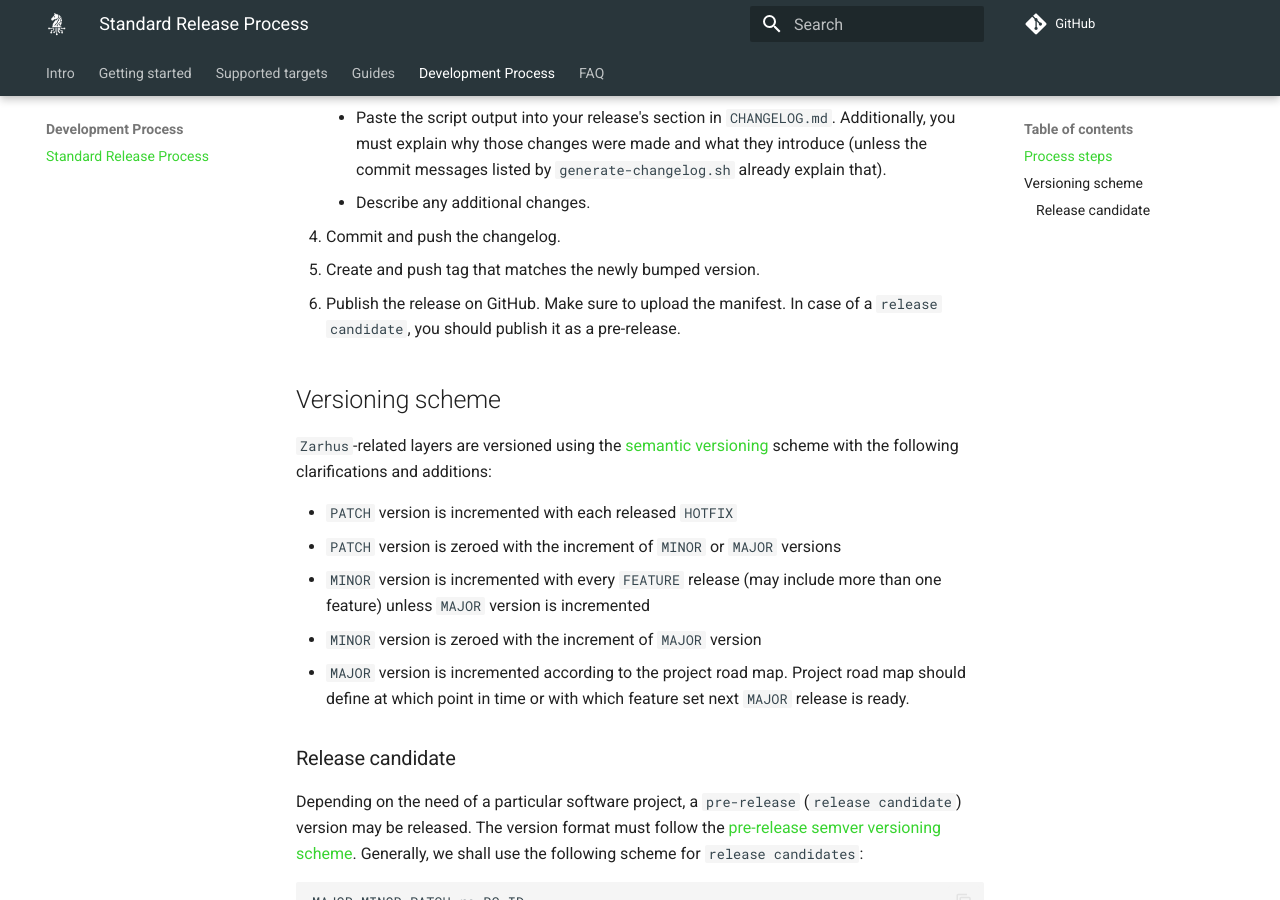
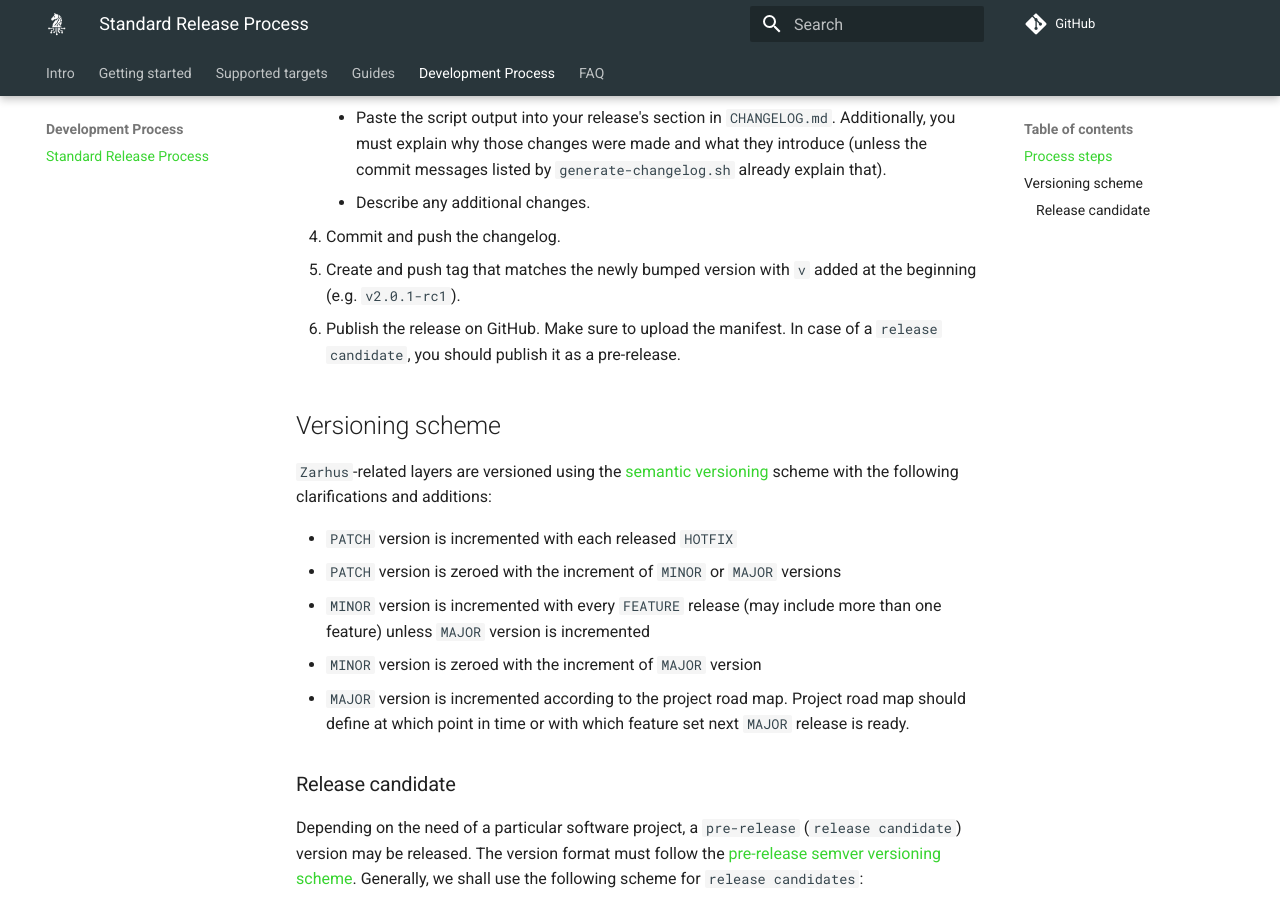
Before and after one commit to zarhus/docs, an MkDocs documentation site: the page built from docs/development-process/standard-release-process.md, in a window 1280 px wide and 900 px high, scrolled down 586 px. Built offline with MkDocs 1.6.1 and Material for MkDocs 9.7.7, drawn with Linux system fonts in a browser that asks for light colours; comment, search, counter and statistics services are not loaded.

Commit message:
development-process/standard-release-process: Specify tag format
Signed-off-by: Pawel Langowski <pawel.langowski@3mdeb.com>

```diff
--- a/docs/development-process/standard-release-process.md
+++ b/docs/development-process/standard-release-process.md
@@ -25,7 +25,8 @@ process will be described in layer-specific documentation.
       already explain that).
     - Describe any additional changes.
 4. Commit and push the changelog.
-5. Create and push tag that matches the newly bumped version.
+5. Create and push tag that matches the newly bumped version with `v` added at
+   the beginning (e.g. `v2.0.1-rc1`).
 6. Publish the release on GitHub. Make sure to upload the manifest. In case of a
    `release candidate`, you should publish it as a pre-release.
 
```
